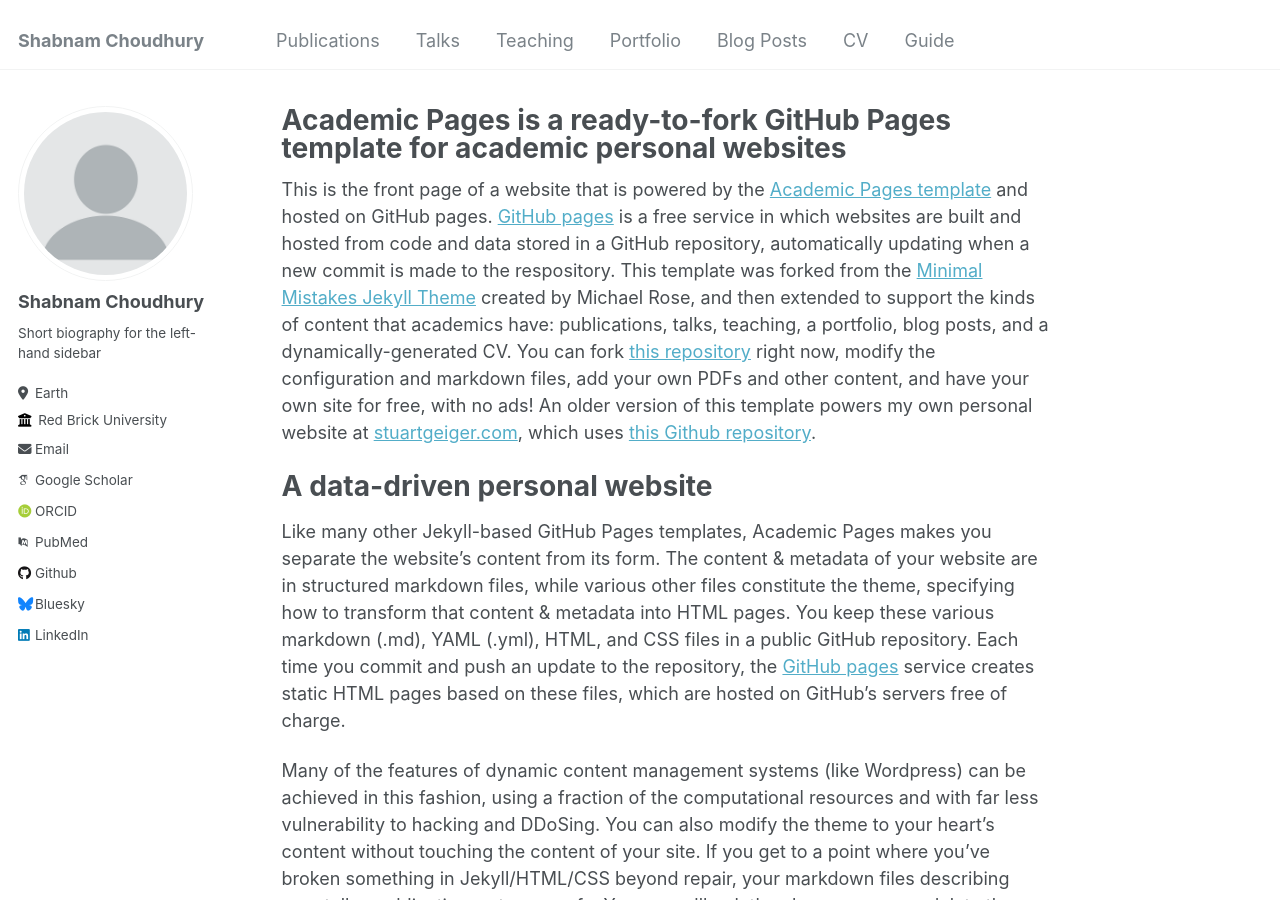
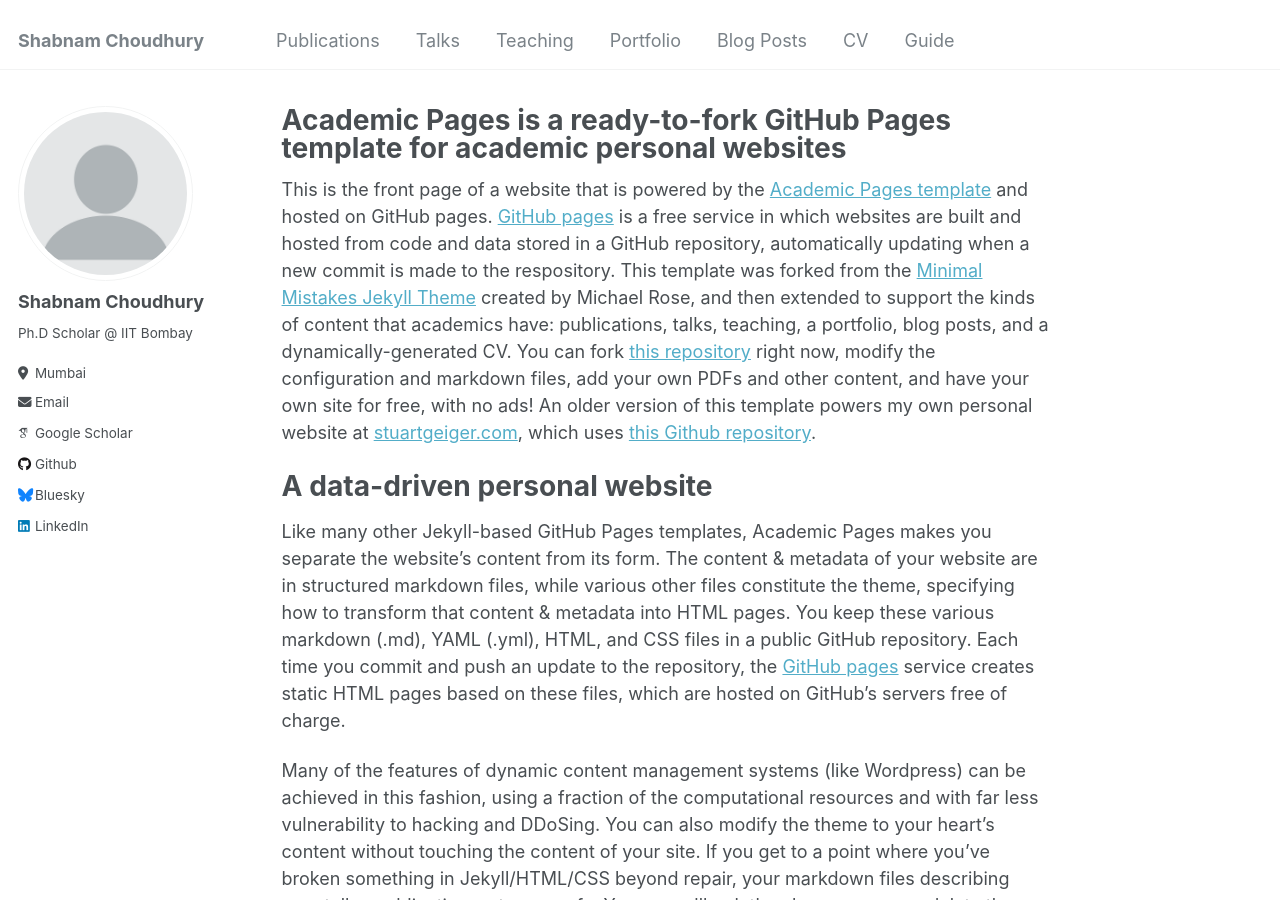
Before and after one commit to Shabnamchoudhury/Shabnamchoudhury.github.io, a Jekyll site: the page built from _pages/about.md, in a window 1280 px wide and 900 px high. Built offline with Jekyll 4.4.1, drawn with Linux system fonts in a browser that asks for light colours; some web fonts are replaced.

Commit message:
Update _config.yml

```diff
--- a/_config.yml
+++ b/_config.yml
@@ -24,9 +24,9 @@ author:
   avatar           : "profile.png"
   name             : "Shabnam Choudhury"
   pronouns         : # example: "she/her"
-  bio              : "Short biography for the left-hand sidebar"
-  location         : "Earth"
-  employer         : "Red Brick University"
+  bio              : "Ph.D Scholar @ IIT Bombay"
+  location         : "Mumbai"
+  employer         :
   uri              : # URL
   email            : "mailto:choudhury.shabnam6@gmail.com"
 
@@ -34,15 +34,15 @@ author:
   arxiv            : # URL - Update with the correct link to your profile
   googlescholar    : "https://scholar.google.co.in/citations?user=VUf1bx0AAAAJ&hl=en"
   impactstory      : # URL
-  orcid            : "http://orcid.org/yourorcidurl"
-  pubmed           : "https://www.ncbi.nlm.nih.gov/pubmed/?term=john+snow"
+  orcid            :
+  pubmed           :
   researchgate     : # URL
 
   # Repositories and software development
   bitbucket        :
   codepen          :
   dribbble         :
-  github           : "Shabnamchoudhury"
+  github           : "Shabnam Choudhury"
   kaggle           : # Username
   stackoverflow    :
 
```
